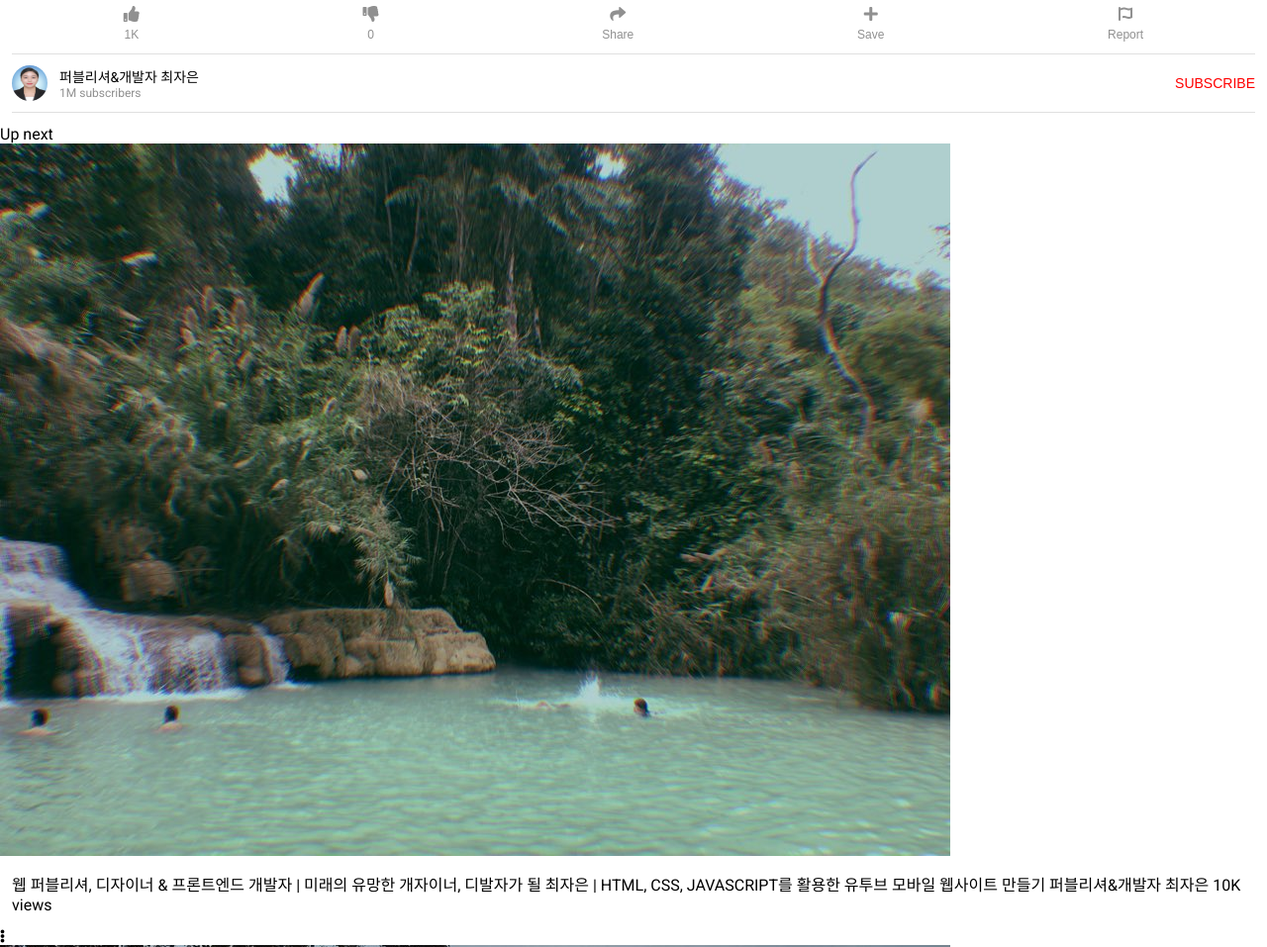
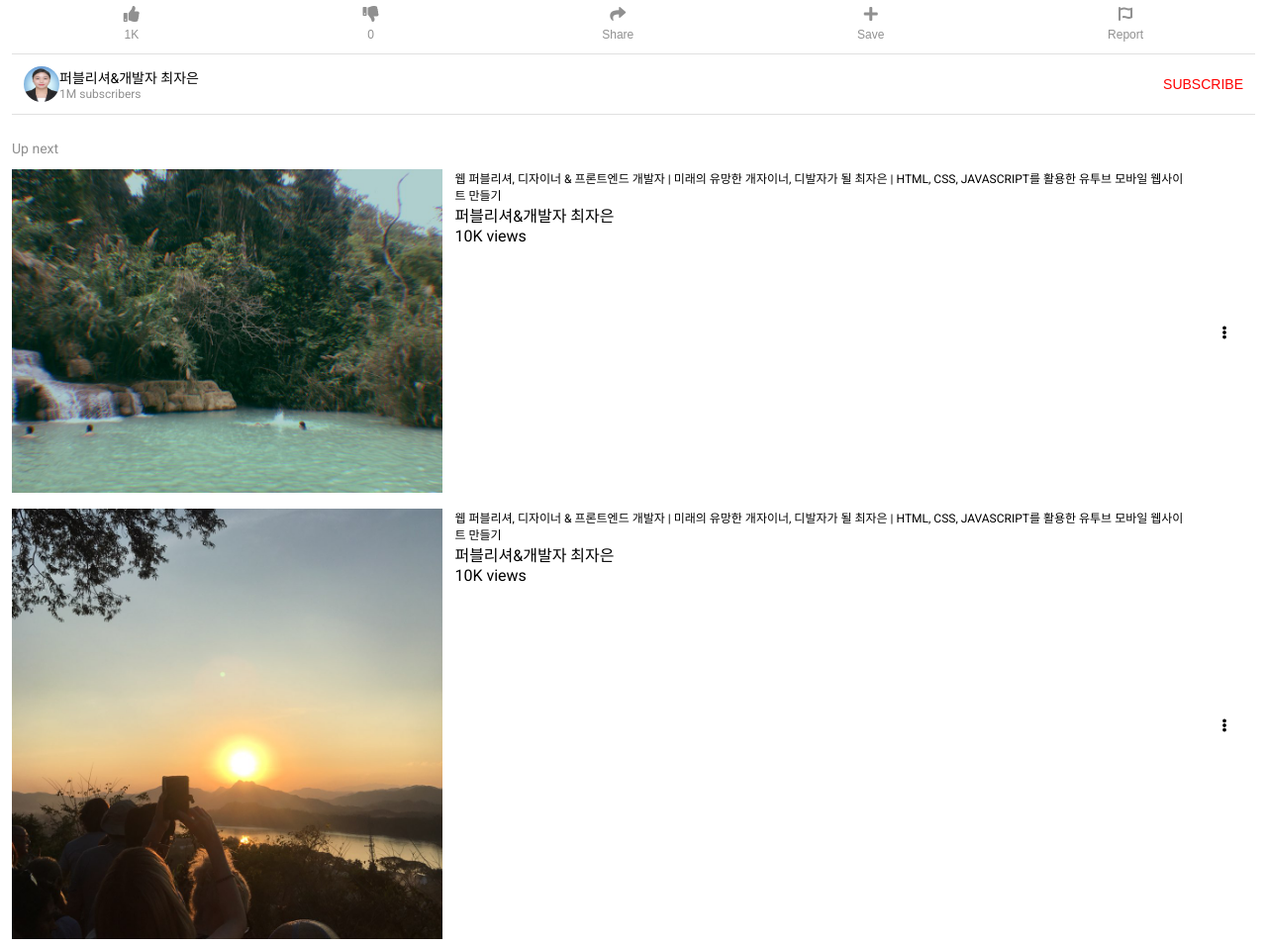
Before and after one commit to wkdms3509/youtube_clone, a plain HTML site: page index.html in a window 1280 px wide. Shown: the part 620-1577 px from the top of the page at 99% size. Drawn offline with Linux system fonts and the light colour scheme.

Commit message:
CSS: upNext

```diff
--- a/index.html
+++ b/index.html
@@ -94,7 +94,7 @@
         <span class="title">Up next</span>
         <ul>
             <li class="item">
-                <img src="image/thumnail1.jpg" alt="" >
+                <div class="img"><img src="image/thumnail1.jpg" alt="" ></div>
                 <div class="info">
                     <span class="title">웹 퍼블리셔, 디자이너 & 프론트엔드 개발자 | 미래의 유망한 개자이너, 디발자가 될 최자은 | HTML, CSS, JAVASCRIPT를 활용한
                         유투브 모바일 웹사이트 만들기</span>
@@ -104,7 +104,7 @@
                 <button class="moreBtn"><i class="fas fa-ellipsis-v"></i></button>
             </li>
             <li class="item">
-                <img src="image/thumnail2.jpg" alt="" />
+                <div class="img"><img src="image/thumnail2.jpg" alt=""></div>
                 <div class="info">
                     <span class="title">웹 퍼블리셔, 디자이너 & 프론트엔드 개발자 | 미래의 유망한 개자이너, 디발자가 될 최자은 | HTML, CSS, JAVASCRIPT를 활용한
                         유투브 모바일 웹사이트 만들기</span>
@@ -114,7 +114,7 @@
                 <button class="moreBtn"><i class="fas fa-ellipsis-v"></i></button>
             </li>
             <li class="item">
-                <img src="image/thumnail3.jpg" alt="" />
+                <div class="img"><img src="image/thumnail3.jpg" alt=""></div>
                 <div class="info">
                     <span class="title">웹 퍼블리셔, 디자이너 & 프론트엔드 개발자 | 미래의 유망한 개자이너, 디발자가 될 최자은 | HTML, CSS, JAVASCRIPT를 활용한
                         유투브 모바일 웹사이트 만들기</span>
--- a/style.css
+++ b/style.css
@@ -80,7 +80,7 @@ header .icons .fa-search {
 }
 
 /* information */
-.info {
+body > .info {
   padding: var(--padding);
 }
 
@@ -147,6 +147,7 @@ header .icons .fa-search {
 .info .video__channel {
   display: flex;
   justify-content: space-between;
+  padding: var(--padding);
   border-top: 1px solid var(--grey-light-color);
   border-bottom: 1px solid var(--grey-light-color);
 }
@@ -182,3 +183,51 @@ header .icons .fa-search {
   text-transform: uppercase;
   color: var(--red-color);
 }
+
+/* upNext */
+.upNext {
+  padding: var(--padding);
+}
+
+.upNext > .title {
+  font-size: var(--font-medium2);
+  color: var(--grey-dark-color);
+  margin-bottom: calc(var(--padding) / 2);
+}
+
+.upNext .item {
+  display: flex;
+  margin-top: var(--padding);
+  margin-bottom: var(--padding);
+}
+
+.upNext .item .img {
+  flex: 1 1 35%;
+  margin-right: var(--padding);
+}
+
+.upNext .item .img img {
+  width: 100%;
+}
+
+.upNext .item .info {
+  flex: 1 1 60%;
+}
+.upNext .item .info {
+  display: flex;
+  flex-direction: column;
+}
+
+.upNext .item .info .title {
+  font-size: var(--font-small);
+}
+
+.upNext .item .info .name {
+}
+
+.upNext .item .info .views {
+}
+
+.upNext .item .moreBtn {
+  flex: 1 1 5%;
+}
```
